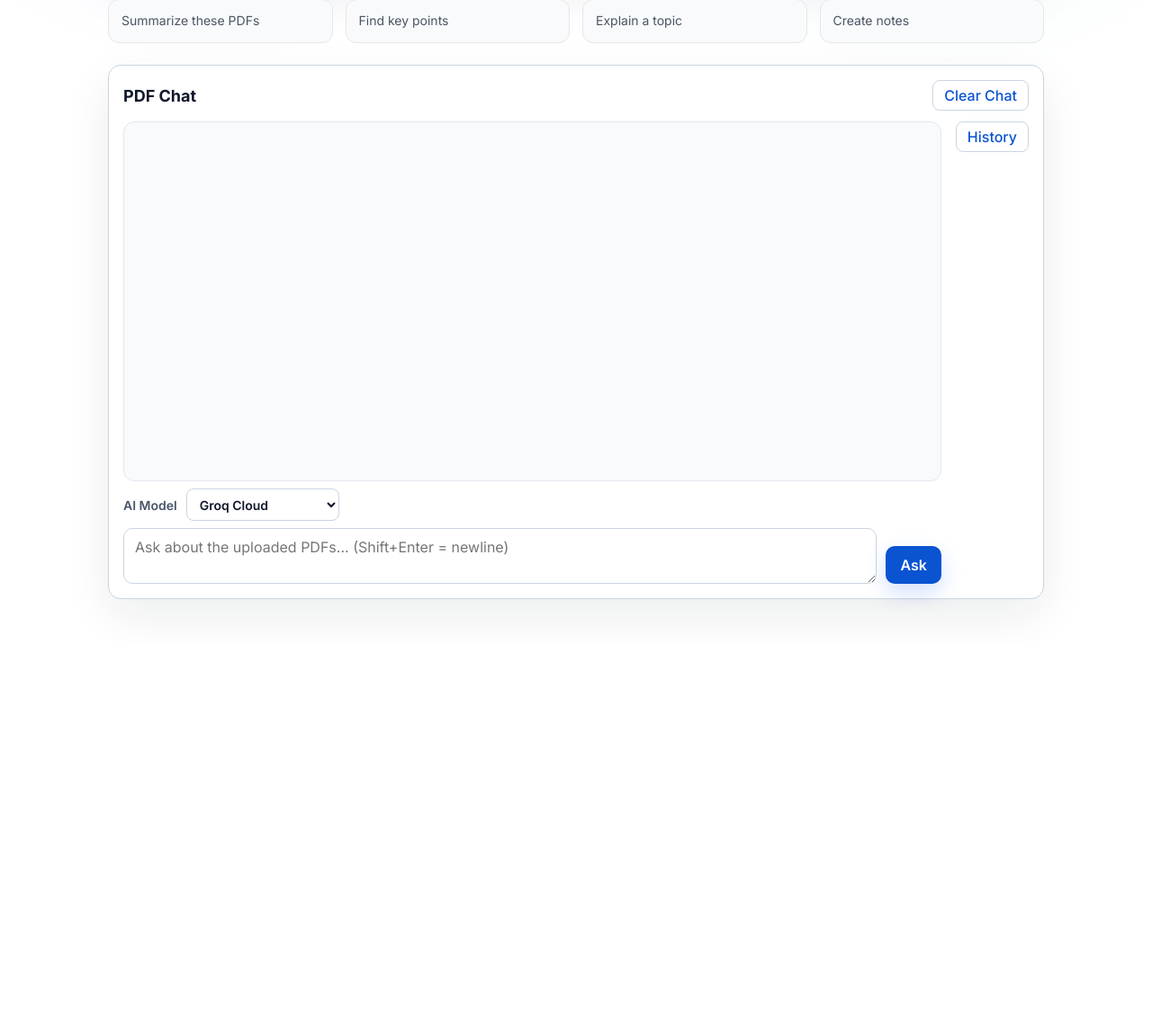
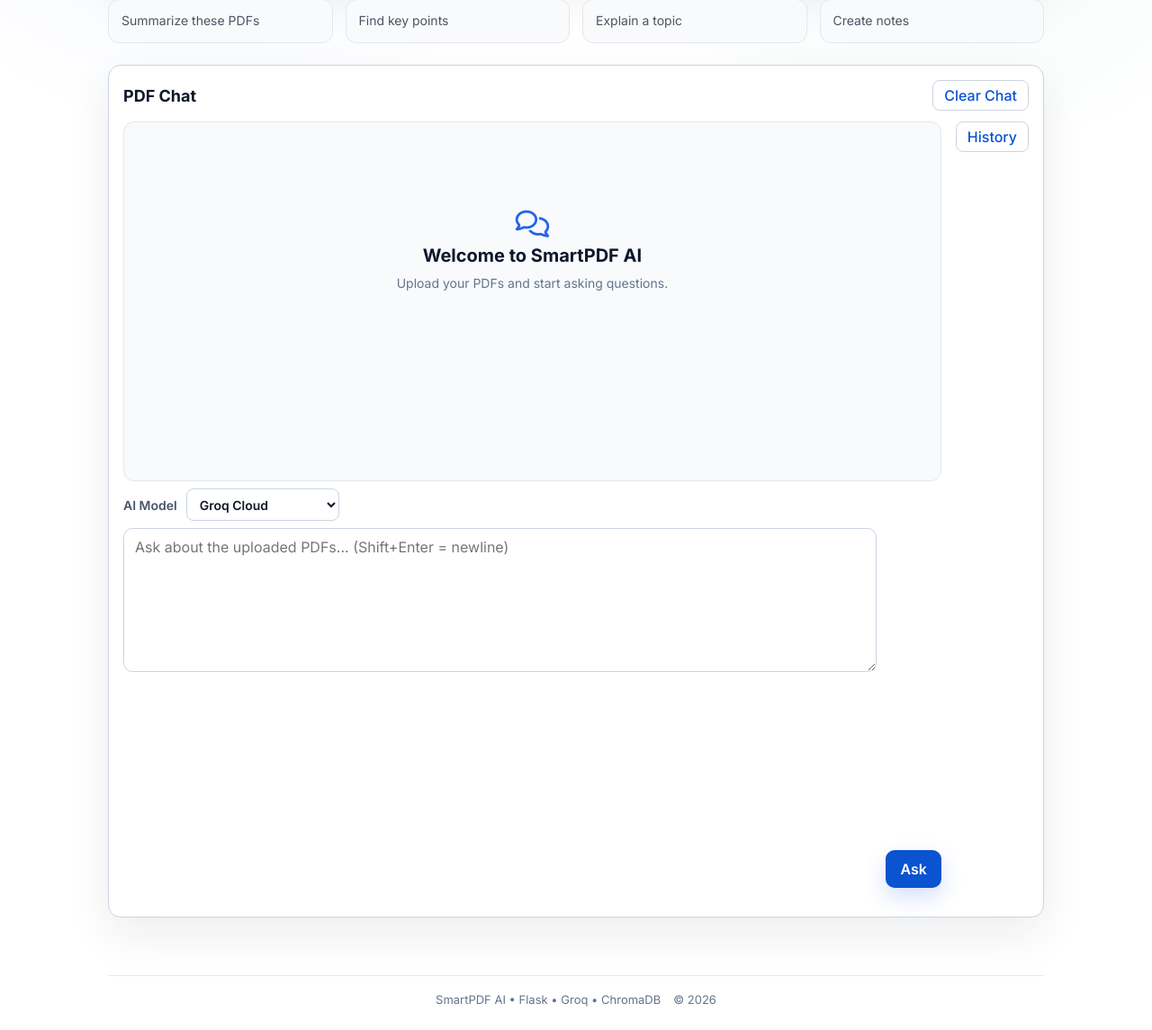
Before and after one commit to bhrantiknagar/Workshop-Project, a Flask app: page / in a window 1280 px wide. Shown: the part 572-1717 px from the top of the page at 90% size. Before the commit the page ends 1251 px from the top, so only its background shows below. Run offline with Flask 3, Linux system fonts and the light colour scheme.

Commit message:
complete

```diff
--- a/frontend/static/css/chat.css
+++ b/frontend/static/css/chat.css
@@ -207,7 +207,7 @@
 .chat-main {
     display: grid;
     gap: 8px;
-    grid-template-rows: minmax(400px, 1fr) auto auto;
+    grid-template-rows: auto auto minmax(400px, 1fr) auto auto;
     min-width: 0;
 }
 
@@ -251,6 +251,97 @@
     color: #2563eb;
     font-size: 13px;
     font-weight: 700;
+}
+
+.active-documents,
+.suggested-questions {
+    background: #ffffff;
+    border: 1px solid #e2e8f0;
+    border-radius: 12px;
+    display: flex;
+    flex-wrap: wrap;
+    gap: 8px;
+    padding: 10px;
+}
+
+.active-documents[hidden],
+.suggested-questions[hidden] {
+    display: none;
+}
+
+.active-documents-title,
+.suggested-questions-title {
+    color: #475569;
+    flex: 0 0 100%;
+    font-size: 13px;
+    font-weight: 700;
+}
+
+.active-document-pill {
+    align-items: center;
+    background: #f8fafc;
+    border: 1px solid #e2e8f0;
+    border-radius: 999px;
+    color: #0f172a;
+    display: inline-flex;
+    font-size: 13px;
+    font-weight: 600;
+    gap: 7px;
+    max-width: 100%;
+    padding: 7px 10px;
+}
+
+.active-document-pill i {
+    color: #ef4444;
+}
+
+.suggested-questions-list {
+    display: flex;
+    flex-wrap: wrap;
+    gap: 8px;
+}
+
+.suggested-questions-list button {
+    background: #eff6ff;
+    border: 1px solid #bfdbfe;
+    border-radius: 999px;
+    color: #1d4ed8;
+    cursor: pointer;
+    font: inherit;
+    font-size: 13px;
+    font-weight: 650;
+    padding: 7px 11px;
+}
+
+.suggested-questions-list button:hover {
+    background: #dbeafe;
+}
+
+.chat-welcome {
+    align-items: center;
+    color: #64748b;
+    display: grid;
+    gap: 8px;
+    min-height: 260px;
+    place-content: center;
+    text-align: center;
+}
+
+.chat-welcome i {
+    color: #2563eb;
+    font-size: 30px;
+}
+
+.chat-welcome h3 {
+    color: #0f172a;
+    font-size: 20px;
+    margin: 0;
+}
+
+.chat-welcome p {
+    color: #64748b;
+    font-size: 14px;
+    margin: 0;
 }
 
 .message-content {
@@ -346,7 +437,14 @@
 }
 
 .page-reference-row {
+    display: grid;
+    gap: 2px;
     line-height: 1.45;
+}
+
+.page-reference-file {
+    color: #0f172a;
+    font-weight: 650;
 }
 
 .message-actions {
@@ -447,7 +545,7 @@
     }
 
     .chat-main {
-        grid-template-rows: minmax(300px, 1fr) auto auto;
+        grid-template-rows: auto auto minmax(300px, 1fr) auto auto;
     }
 
     .messages {
--- a/frontend/static/css/style.css
+++ b/frontend/static/css/style.css
@@ -1543,3 +1543,17 @@
     margin: 0;
     white-space: pre-wrap;
 }
+
+.mini-footer {
+    align-items: center;
+    border-top: 1px solid #e5e7eb;
+    color: #64748b;
+    display: flex;
+    flex-wrap: wrap;
+    font-size: 13px;
+    gap: 8px 14px;
+    justify-content: center;
+    margin: 16px auto 0;
+    max-width: 1040px;
+    padding: 18px 16px 26px;
+}
--- a/frontend/static/js/chat.js
+++ b/frontend/static/js/chat.js
@@ -71,6 +71,10 @@
 
   function saveHistory(messages) {
     sessionStorage.setItem(STORAGE_KEY, JSON.stringify(messages));
+  }
+
+  function getUploadedPdfs() {
+    return Array.isArray(window.uploadedPdfs) ? window.uploadedPdfs : [];
   }
 
   function appendInlineFormattedText(parent, text) {
@@ -182,7 +186,13 @@
       const row = document.createElement('div');
       row.className = 'page-reference-row';
       const sortedPages = Array.from(pages).sort((a, b) => Number(a) - Number(b));
-      row.textContent = `${filename}: ${sortedPages.map((page) => `Page ${page}`).join(', ')}`;
+      const file = document.createElement('span');
+      file.className = 'page-reference-file';
+      file.textContent = filename;
+      const pageList = document.createElement('span');
+      pageList.textContent = `Pages: ${sortedPages.join(', ')}`;
+      row.appendChild(file);
+      row.appendChild(pageList);
       refs.appendChild(row);
     });
 
@@ -254,6 +264,9 @@
     const el = document.createElement('div');
     const isUser = msg.role === 'user';
     el.className = 'message ' + (isUser ? 'user-message' : 'ai-message');
+    if (msg.loading) {
+      el.classList.add('loading-message');
+    }
 
     // avatar
     const avatar = document.createElement('span');
@@ -280,6 +293,12 @@
       const answer = document.createElement('div');
       answer.className = 'answer-content';
       appendFormattedAnswer(answer, msg.text);
+      if (msg.loading) {
+        const dots = document.createElement('span');
+        dots.className = 'typing mini-typing';
+        dots.innerHTML = '<span></span><span></span><span></span>';
+        answer.appendChild(dots);
+      }
       contentWrap.appendChild(answer);
       appendPageReferences(contentWrap, msg.sources);
     }
@@ -319,6 +338,18 @@
 
   function renderMessages(container, messages) {
     container.innerHTML = '';
+    if (!messages.length) {
+      const welcome = document.createElement('div');
+      welcome.className = 'chat-welcome';
+      welcome.innerHTML = `
+        <i class="fa-regular fa-comments"></i>
+        <h3>Welcome to SmartPDF AI</h3>
+        <p>Upload your PDFs and start asking questions.</p>
+      `;
+      container.appendChild(welcome);
+      return;
+    }
+
     messages.forEach((m) => container.appendChild(createMessageNode(m)));
     // scroll to newest
     container.scrollTop = container.scrollHeight;
@@ -346,6 +377,8 @@
         <div class="chat-window">
           <div class="chat-layout">
             <div class="chat-main">
+              <div class="active-documents" id="activeDocuments" hidden></div>
+              <div class="suggested-questions" id="suggestedQuestions" hidden></div>
               <div class="messages" id="chatMessages" aria-live="polite"></div>
               <label class="model-selector" for="aiModelSelect">
                 <span>AI Model</span>
@@ -380,6 +413,8 @@
 
 
     const messagesEl = document.getElementById('chatMessages');
+    const activeDocumentsEl = document.getElementById('activeDocuments');
+    const suggestedQuestionsEl = document.getElementById('suggestedQuestions');
     const inputEl = document.getElementById('chatInput');
     const modelSelect = document.getElementById('aiModelSelect');
     const sendBtn = document.getElementById('chatSend');
@@ -388,6 +423,73 @@
     let messages = loadHistory();
     renderMessages(messagesEl, messages);
     buildHistorySidebar(messages);
+
+    function renderActiveDocuments(files) {
+      if (!activeDocumentsEl) return;
+      activeDocumentsEl.innerHTML = '';
+      if (!files.length) {
+        activeDocumentsEl.hidden = true;
+        return;
+      }
+
+      const title = document.createElement('span');
+      title.className = 'active-documents-title';
+      title.textContent = 'Active documents';
+      activeDocumentsEl.appendChild(title);
+
+      files.forEach((file) => {
+        const item = document.createElement('span');
+        item.className = 'active-document-pill';
+        item.innerHTML = '<i class="fa-regular fa-file-pdf"></i>';
+        item.appendChild(document.createTextNode(file.filename || 'PDF'));
+        activeDocumentsEl.appendChild(item);
+      });
+      activeDocumentsEl.hidden = false;
+    }
+
+    function renderSuggestedQuestions(files) {
+      if (!suggestedQuestionsEl) return;
+      suggestedQuestionsEl.innerHTML = '';
+      if (!files.length) {
+        suggestedQuestionsEl.hidden = true;
+        return;
+      }
+
+      const suggestions = [
+        'Summarize this document',
+        'Explain the main topic',
+        'Create study notes',
+        'What are the important concepts?',
+      ];
+      if (files.length === 2) {
+        suggestions.push('Compare both PDFs');
+      }
+
+      const title = document.createElement('span');
+      title.className = 'suggested-questions-title';
+      title.textContent = 'Suggested questions';
+      suggestedQuestionsEl.appendChild(title);
+
+      const list = document.createElement('div');
+      list.className = 'suggested-questions-list';
+      suggestions.forEach((text) => {
+        const button = document.createElement('button');
+        button.type = 'button';
+        button.textContent = text;
+        button.dataset.suggestedQuestion = text;
+        list.appendChild(button);
+      });
+      suggestedQuestionsEl.appendChild(list);
+      suggestedQuestionsEl.hidden = false;
+    }
+
+    function syncUploadedPdfUi() {
+      const files = getUploadedPdfs();
+      renderActiveDocuments(files);
+      renderSuggestedQuestions(files);
+    }
+
+    syncUploadedPdfUi();
 
     const historyToggleBtn = document.getElementById('chatHistoryToggle');
     const historySidebar = document.getElementById('chatHistorySidebar');
@@ -416,15 +518,16 @@
     }
 
 
-    async function sendQuestion() {
-      const q = (inputEl.value || '').trim();
+    async function sendQuestion(questionOverride) {
+      const overrideText = typeof questionOverride === 'string' ? questionOverride : '';
+      const q = (overrideText || inputEl.value || '').trim();
       if (!q) return;
       inputEl.value = '';
       const userMsg = { role: 'user', text: q, ts: Date.now() };
       appendAndSave(userMsg);
 
       // Loading placeholder
-      const stages = ['Searching PDFs...', 'Retrieving relevant pages...', 'Generating answer...'];
+      const stages = ['Searching documents...', 'Finding relevant pages...', 'Generating answer...'];
       let stageIndex = 0;
       const loadingMsg = makeLoadingMessage(stages[stageIndex]);
       appendAndSave(loadingMsg);
@@ -438,7 +541,7 @@
       }, 1200);
 
       // Build request
-      const uploaded = window.uploadedPdfs || [];
+      const uploaded = getUploadedPdfs();
       const pdf_ids = uploaded.map((f) => f.id);
       const provider = modelSelect?.value || 'groq';
       const askUrl = (window.pdfChatConfig && window.pdfChatConfig.askUrl) ? window.pdfChatConfig.askUrl : '/chat/ask';
@@ -489,6 +592,12 @@
 
     sendBtn.addEventListener('click', sendQuestion);
 
+    suggestedQuestionsEl?.addEventListener('click', function (event) {
+      const button = event.target.closest('[data-suggested-question]');
+      if (!button) return;
+      sendQuestion(button.dataset.suggestedQuestion || button.textContent || '');
+    });
+
     // Wire example action buttons (e.g., "Summarize these PDFs") so clicking
     // them populates the input and immediately sends the question.
     const exampleBtns = document.querySelectorAll('.prompt-examples button');
@@ -537,6 +646,8 @@
         sources: detail.sources || [],
       });
     });
+
+    document.addEventListener('pdfUploadsChanged', syncUploadedPdfUi);
 
   });
 })();
--- a/frontend/static/js/upload.js
+++ b/frontend/static/js/upload.js
@@ -95,6 +95,7 @@
         uploadedPdfs = files;
         // Expose uploaded PDFs to other frontend scripts (e.g., PDF Chat)
         window.uploadedPdfs = uploadedPdfs;
+        document.dispatchEvent(new CustomEvent("pdfUploadsChanged"));
 
         progress.style.width = "100%";
         progressLabel.textContent = "Ready";
@@ -394,6 +395,7 @@
         uploadedFileList.innerHTML = "";
         uploadedPdfs = [];
         window.uploadedPdfs = uploadedPdfs;
+        document.dispatchEvent(new CustomEvent("pdfUploadsChanged"));
         emptyState?.classList.remove("is-hidden");
 
         if (currentPdfName) {
--- a/frontend/templates/index.html
+++ b/frontend/templates/index.html
@@ -68,6 +68,10 @@
         </section>
     </div>
     <div class="toast" id="toast" role="status" aria-live="polite"></div>
+    <footer class="mini-footer">
+        <span>SmartPDF AI &bull; Flask &bull; Groq &bull; ChromaDB</span>
+        <span>&copy; 2026</span>
+    </footer>
     <script src="{{ url_for('static', filename='js/main.js') }}"></script>
     <script src="{{ url_for('static', filename='js/upload.js') }}"></script>
     <script>
```
Also changed, not shown: README.md.
